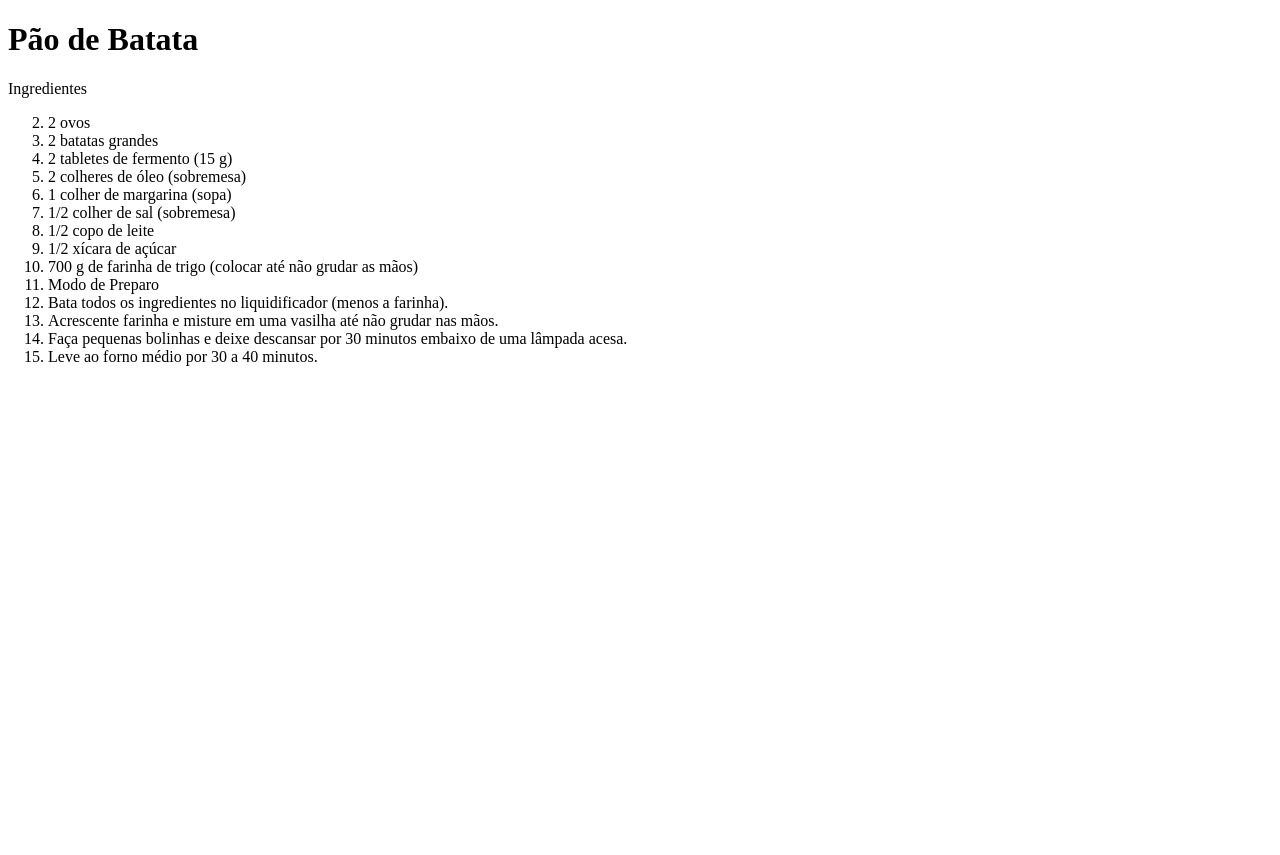
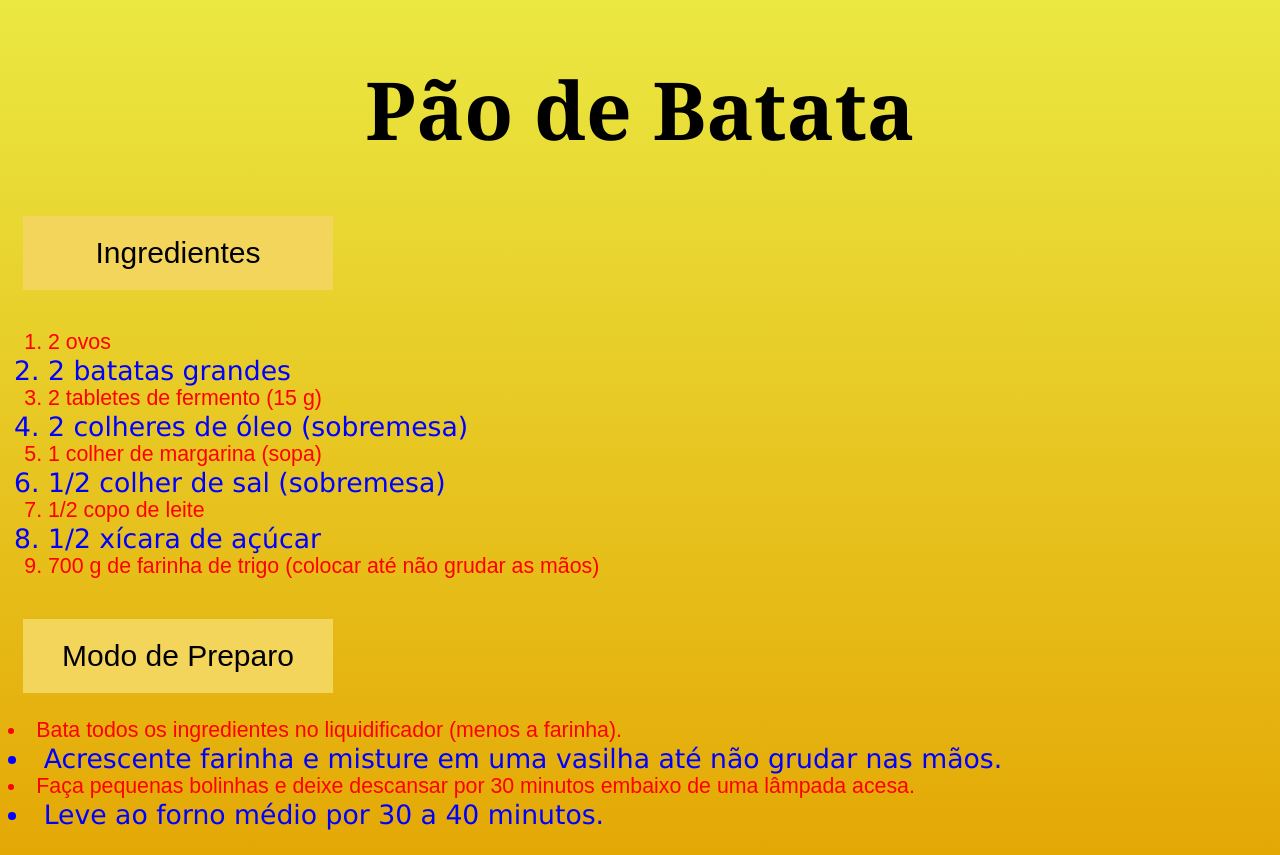
Before and after one commit to rebecadg09/SITE-2024, a plain HTML site: page pao.html in a window 1280 px wide. Before the commit the page ends 800 px from the top, so only its background shows below. Drawn offline with Linux system fonts and the light colour scheme.

Commit message:
Add files via upload

```diff
--- a/pao.html
+++ b/pao.html
@@ -3,35 +3,39 @@
 <head>
     <meta charset="UTF-8">
     <meta name="viewport" content="width=device-width, initial-scale=1.0">
+    <link rel="stylesheet"href="style.css">
     <title>Receitas</title>
 </head>
 <body>
     <h1>Pão de Batata</h1>
 
-    <p>Ingredientes</p>
+    <section id="titulos">
+        <p class="titulo">Ingredientes</p>
 
+    <ol start="1">
+            <li class="impar">2 ovos</li>
+            <li class="par">2 batatas grandes</li>
+            <li class="impar">2 tabletes de fermento (15 g)</li>
+            <li class="par">2 colheres de óleo (sobremesa)</li>
+            <li class="impar">1 colher de margarina (sopa)</li>
+            <li class="par">1/2 colher de sal (sobremesa)</li>
+            <li class="impar">1/2 copo de leite</li>
+            <li class="par">1/2 xícara de açúcar</li>
+            <li class="impar">700 g de farinha de trigo (colocar até não grudar as mãos)</li>
+        </p>
+    </section>
+        <section id="titulos">
+            <p class="titulo">Modo de Preparo</p>
 
-    <ol start="2">
-
-            <li>2 ovos</li>
-            <li>2 batatas grandes</li>
-            <li>2 tabletes de fermento (15 g)</li>
-            <li>2 colheres de óleo (sobremesa)</li>
-            <li>1 colher de margarina (sopa)</li>
-            <li>1/2 colher de sal (sobremesa)</li>
-            <li>1/2 copo de leite</li>
-            <li>1/2 xícara de açúcar</li>
-            <li>700 g de farinha de trigo (colocar até não grudar as mãos)</li>
-
-           <li>Modo de Preparo</li>
-
-           <li>Bata todos os ingredientes no liquidificador (menos a farinha).</li>
-           <li>Acrescente farinha e misture em uma vasilha até não grudar nas mãos.</li>
-           <li> Faça pequenas bolinhas e deixe descansar por 30 minutos embaixo de uma lâmpada acesa.</li>
-           <li>Leve ao forno médio por 30 a 40 minutos.</li>
+        <p>
+           <li class="impar">Bata todos os ingredientes no liquidificador (menos a farinha).</li>
+           <li class="par">Acrescente farinha e misture em uma vasilha até não grudar nas mãos.</li>
+           <li class="impar"> Faça pequenas bolinhas e deixe descansar por 30 minutos embaixo de uma lâmpada acesa.</li>
+           <li class="par">Leve ao forno médio por 30 a 40 minutos.</li>
+        </p>
 
         </ol>
-    </ol>
+    </section>
 
 </body>
 </html>
--- a/style.css
+++ b/style.css
@@ -1,20 +1,59 @@
 @charset "UTF-8";
 
-body
-{
-
+body{
     text-align: center;
-    background: linear-gradient(0deg, rgb(185, 79, 226), rgb(2, 187, 243), rgb(115,235,179));
+    background: linear-gradient(0deg,rgb(228, 168, 5),rgb(235, 232, 66));
     color: black;
-    font-size: 12pt;
-    font-family:'Times New Roman', Times, serif;
-    font-size: 30px;
-
-
+    font-size: 30pt;
+    font-family:  Georgia;
 }
 
-a {
+h2{
+    color: black;
+    font-size: 30pt;
+    font-family: Cambria, Cochin, Georgia, Times, 'Times New Roman', serif;
+}
+
+p{
+    font-size: 25px;
+    text-align: justify;
+}
+
+img{
+    justify-content: center;
+}
+
+a{
     text-decoration: none;
+    color:rgb(12, 19, 96);
+    font-size: 18pt;
+    font-family: Cambria;
+}
+
+li{
+    font-size: 30px;
+    text-align: justify;
+}
+
+.par{
     color: blue;
-    font-size: 17pt;
+    font-size: 20pt;
+    font-family: Verdana;
+    text-align: justify;
 }
+
+.impar{
+    color:  red;
+    font-size: 16pt;
+    font-family: Arial;
+}
+
+.titulo{
+    background-color: #f3d55c;
+    margin: 15px;
+    font-size: 30px;
+    text-align: center;
+    font-family: Arial, Helvetica, sans-serif;
+    width: 270px;
+    padding: 20px;
+}
```
Also changed, not shown: batatarecheada.html (+1 -2 lines), index.html (+5 -4 lines), maionese.html (+17 -16 lines), purê.html (+14 -13 lines).
